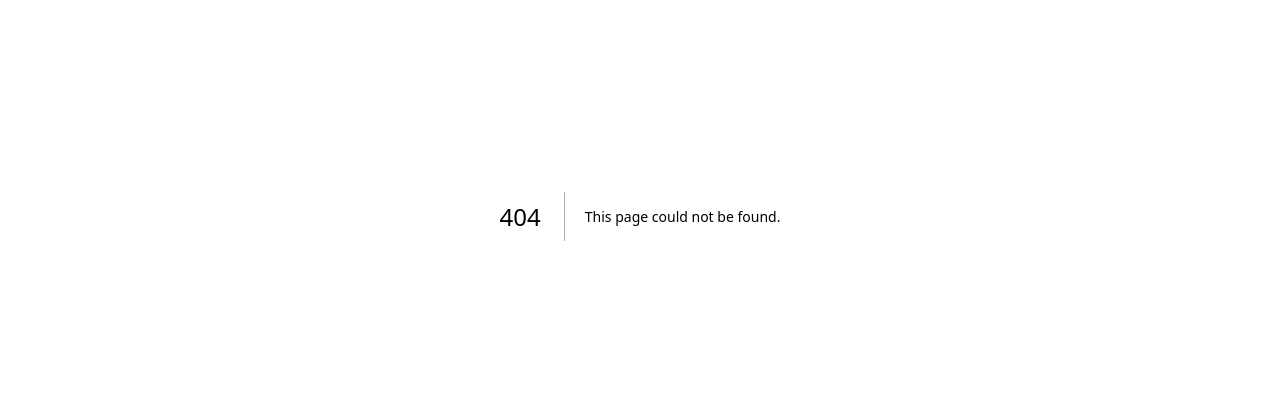
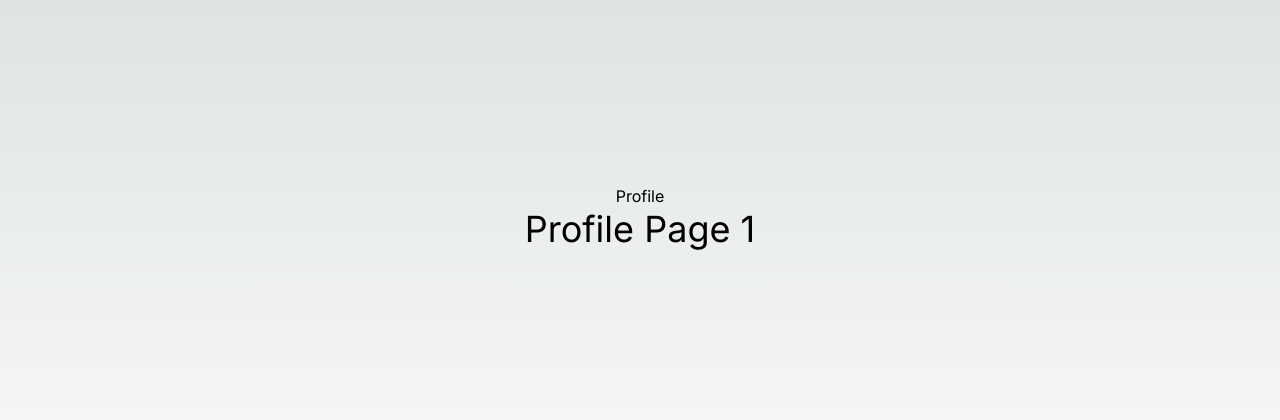
Before and after one commit to Amen-Musingarimi/next-auth, a Next.js app: page /profile/1 in a window 1280 px wide. Before the commit this address had no page. Shown: the part 184-604 px from the top of the page. Built offline with nearby package versions, Linux system fonts and the light colour scheme.

Commit message:
Add profile page

```diff
--- /dev/null
+++ b/src/app/profile/[id]/page.tsx
@@ -0,0 +1,13 @@
+import React from 'react';
+
+function UserProfile({ params }: any) {
+  return (
+    <div className="flex flex-col items-center justify-center min-h-screen py-2">
+      <h1>Profile</h1>
+      <hr />
+      <p className="text-4xl">Profile Page {params.id}</p>
+    </div>
+  );
+}
+
+export default UserProfile;
--- /dev/null
+++ b/src/app/profile/page.tsx
@@ -0,0 +1,13 @@
+import React from 'react';
+
+function Profile() {
+  return (
+    <div className="flex flex-col items-center justify-center min-h-screen py-2">
+      <h1>Profile</h1>
+      <hr />
+      <p>Profile Page</p>
+    </div>
+  );
+}
+
+export default Profile;
```
